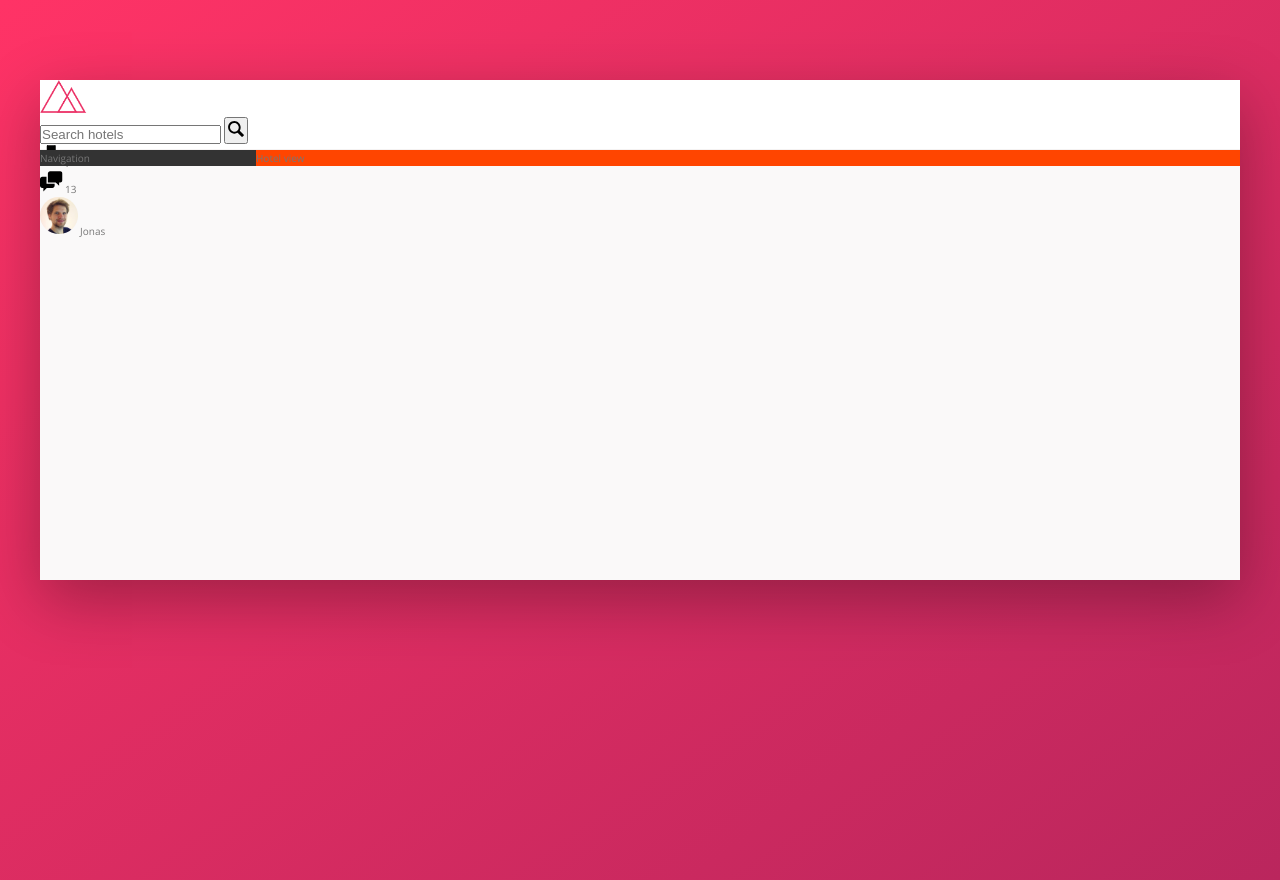
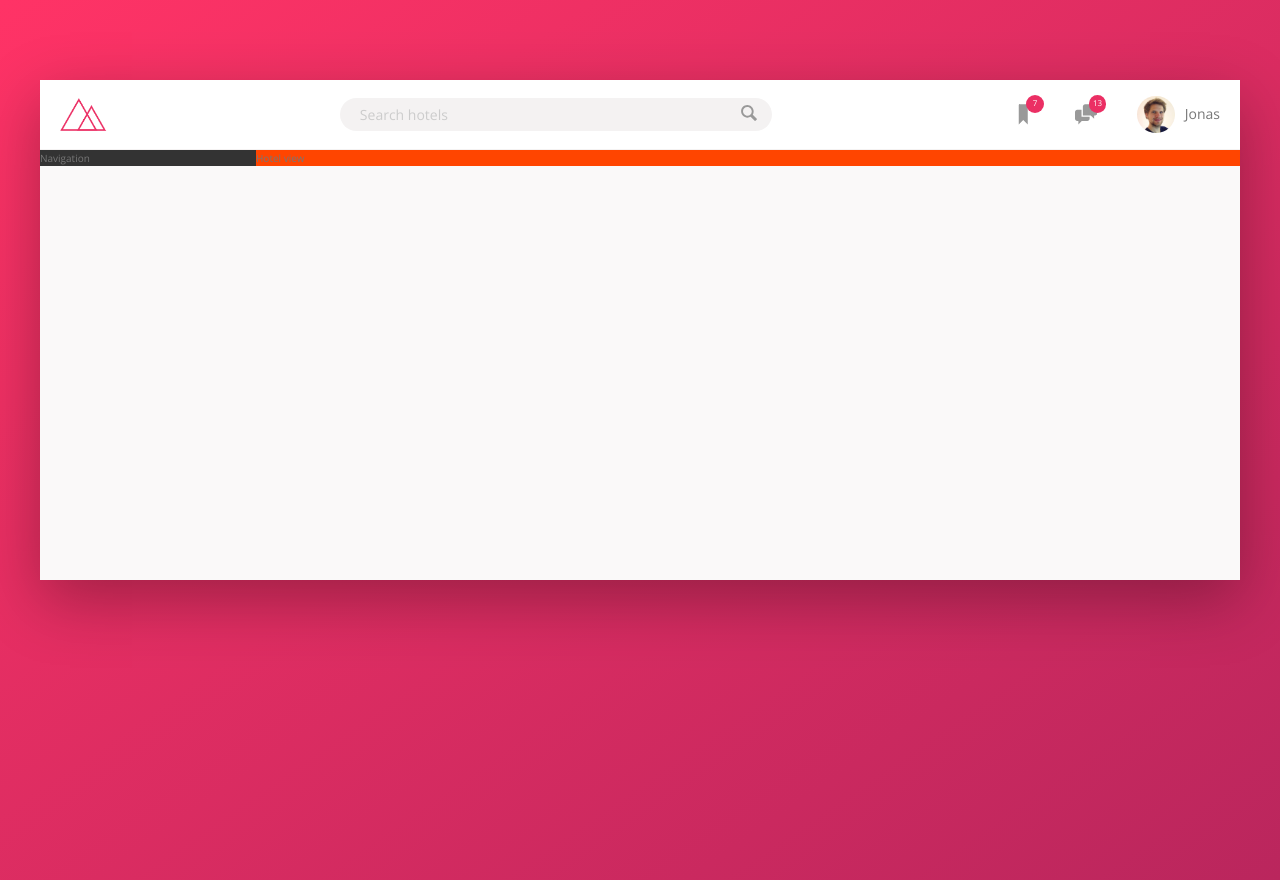
Before and after one commit to OksanaFedorenko/Trillo, a website built with webpack: page src/index.html in a window 1280 px wide. Built offline with nearby package versions, Linux system fonts and the light colour scheme.

Commit message:
Finished header

```diff
--- a/src/sass/_components.scss
+++ b/src/sass/_components.scss
@@ -2,23 +2,63 @@
 //LOGO
 .logo {
   height: 3.25rem;
+  margin-left: 2rem;
 }
 
 
 ///////////////////////////////////
 //SEARCH
 .search {
+  flex: 0 0 40%;
+
+  display: flex;
+  align-items: center;
+  justify-content: center;
   &__input {
+    font-family: inherit;
+    font-size: inherit;
+    color: inherit;
+    background-color: var(--color-grey-light-2);
+    border: none;
+    padding: .7rem 2rem;
+    border-radius: 100px;
+    width: 90%;
+    transition: all .2s;
+    margin-right: -3.25rem;
 
+    &:focus {
+      outline: none;
+      width: 100%;
+      background-color: var(--color-grey-light-3);
+    }
+
+    &::-webkit-input-placeholder {
+      font-weight: 100;
+      color: var(--color-grey-light-4);
+    }
+  }
+
+  &__input:focus + &__button {
+    background-color: var(--color-grey-light-3);
   }
 
   &__button {
+    border: none;
+    background-color: var(--color-grey-light-2);
 
+    &:focus {
+      outline: none;
+    }
+
+    &:active {
+      transform: translateY(2px);
+    }
   }
 
   &__icon {
     height: 2rem;
     width: 2rem;
+    fill: var(--color-grey-dark-3);
   }
 }
 
@@ -28,30 +68,52 @@
 ////////////////////////////////////
 //USER NAVIGATION
 .user-nav {
+  align-self: stretch;
+  display: flex;
+  align-items: center;
+
+  & > * {
+    padding: 0 2rem;
+    cursor: pointer;
+    height: 100%;
+    display: flex;
+    align-items: center;
+  }
+
+  & > *:hover {
+    background-color: var(--color-grey-light-2);
+  }
+
   &__icon-box {
-
+    position: relative;
   }
 
   &__icon {
     height: 2.25rem;
     width: 2.25rem;
+    fill: var(--color-grey-dark-3);
   }
 
   &__notification {
+    font-size: 0.8rem;
+    height: 1.75rem;
+    width: 1.75rem;
+    border-radius: 100px;
+    background-color: var(--color-primary);
+    color: #fff;
+    position: absolute;
+    top: 1.5rem;
+    right: 1.1rem;
 
-  }
-
-  &__user {
-
+    display: flex;          // flexbox also can align text inside element without children
+    justify-content: center;
+    align-items: center;
   }
 
   &__user-photo {
     width: 3.75rem;
     border-radius: 50%;
-  }
-
-  &__user-name {
-
+    margin-right: 1rem;
   }
 
 }
--- a/src/sass/_layout.scss
+++ b/src/sass/_layout.scss
@@ -8,9 +8,13 @@
 }
 
 .header {
+  font-size: 1.4rem;
   height: 7rem;
   background-color: #fff;
   border-bottom: 1px solid var(--color-grey-light-2);
+  display: flex;
+  justify-content: space-between;
+  align-items: center;
 }
 
 .content {
```
